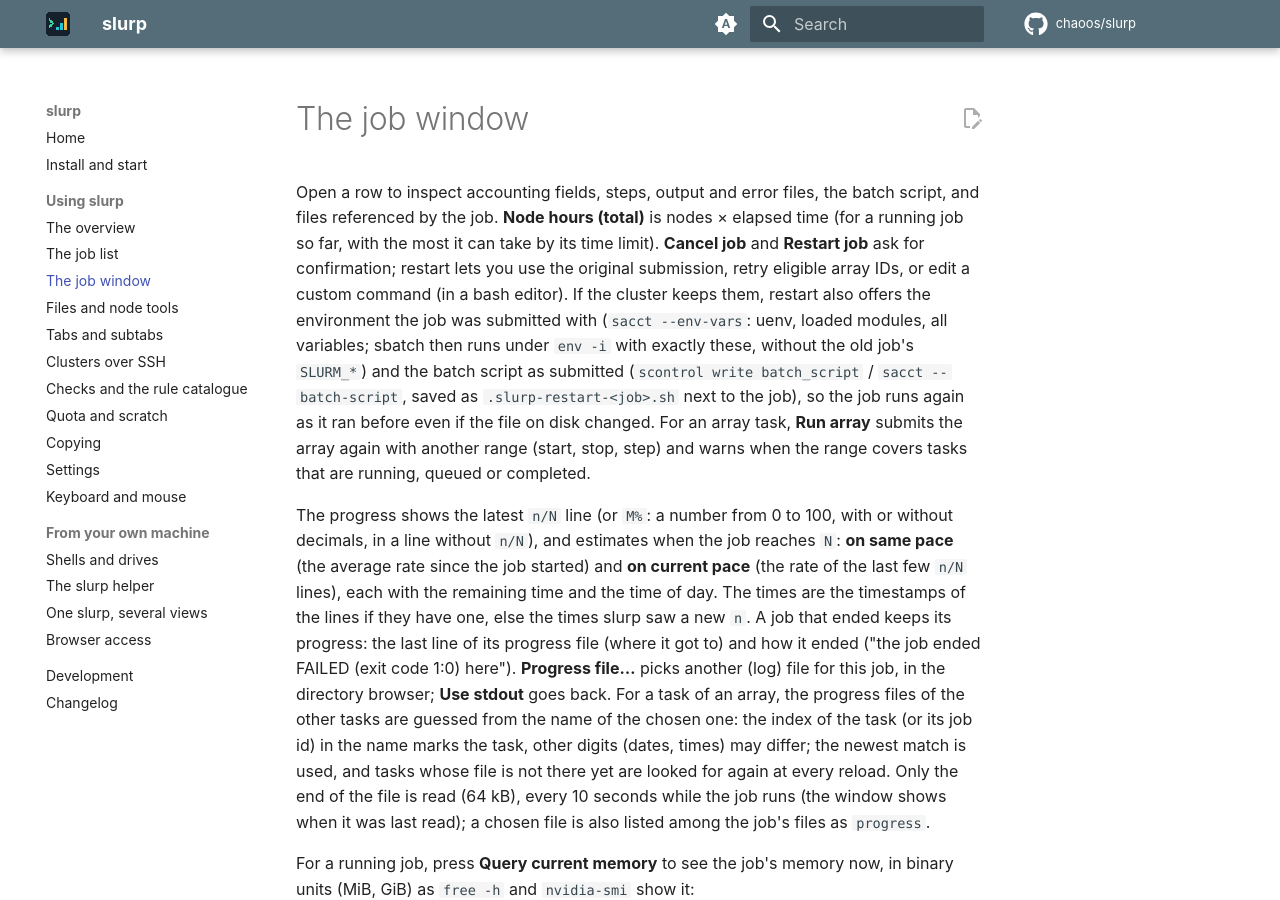
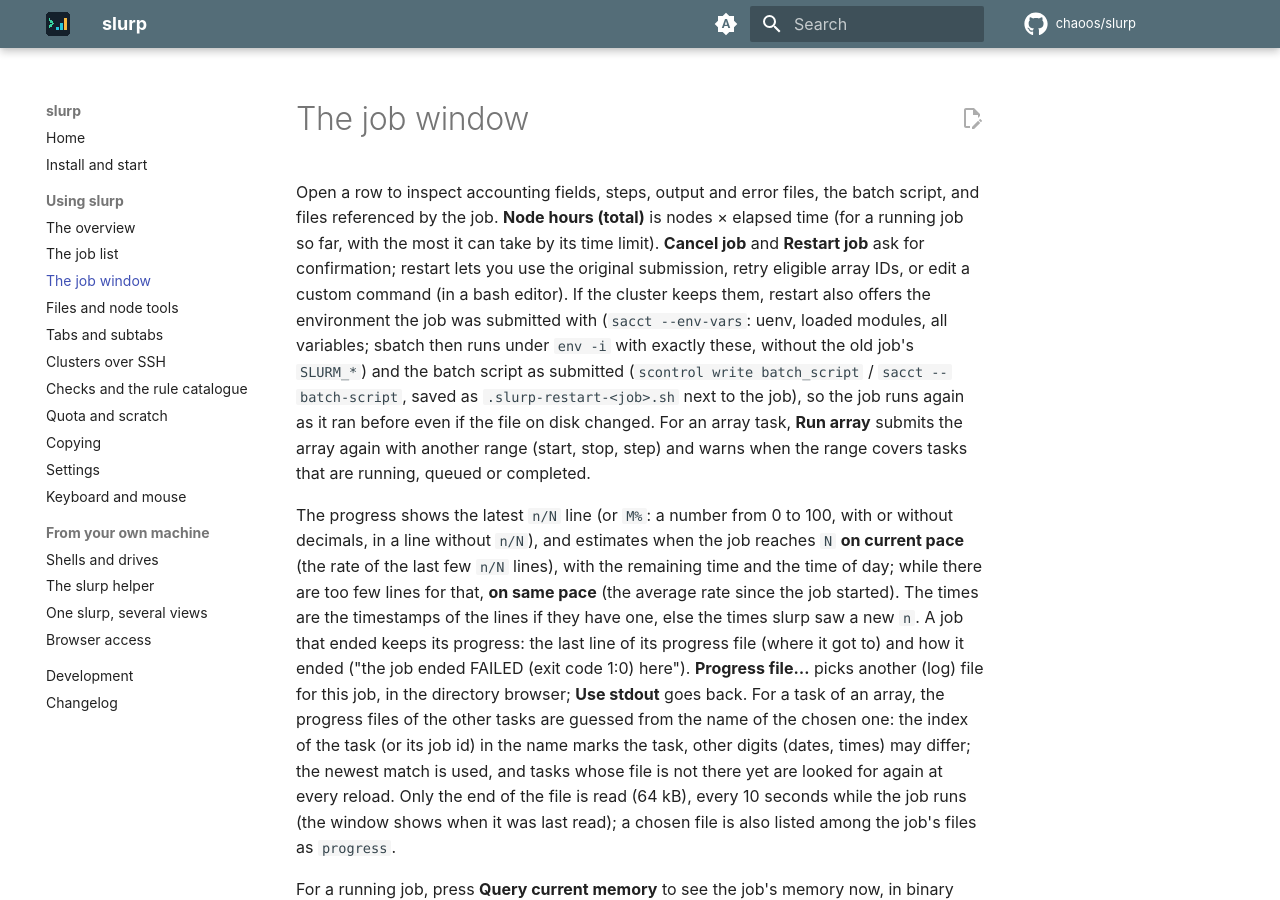
Before and after one commit to chaoos/slurp, an MkDocs documentation site: the page built from docs/guide/job-window.md, in a window 1280 px wide and 900 px high. Built offline with MkDocs 1.6.1 and Material for MkDocs 9.7.7, drawn with Linux system fonts in a browser that asks for light colours; comment, search, counter and statistics services are not loaded.

Commit message:
ui: the job window's progress estimates on the current pace only
The job window showed two estimates of the end, on the average pace
since the start and on the current pace (the last few updates). Now
only the current pace when it can be told; the average pace since the
start only while there are too few updates for it, and it says so.

Co-Authored-By: Claude Opus 5.5 <noreply@anthropic.com>

```diff
--- a/docs/guide/job-window.md
+++ b/docs/guide/job-window.md
@@ -17,8 +17,8 @@ completed.
 
 The progress shows the latest `n/N` line (or `M%`: a number from 0 to 100,
 with or without decimals, in a line without `n/N`), and estimates when the job reaches
-`N`: **on same pace** (the average rate since the job started) and **on current
-pace** (the rate of the last few `n/N` lines), each with the remaining time and the time of day. The
+`N` **on current pace** (the rate of the last few `n/N` lines), with the remaining time and the time of day;
+while there are too few lines for that, **on same pace** (the average rate since the job started). The
 times are the timestamps of the lines if they have one, else the times slurp
 saw a new `n`. A job that ended keeps its progress: the last line of its
 progress file (where it got to) and how it ended ("the job ended FAILED (exit
```
Also changed, not shown: CHANGELOG.md (+3 -0 lines), 3 other files.
